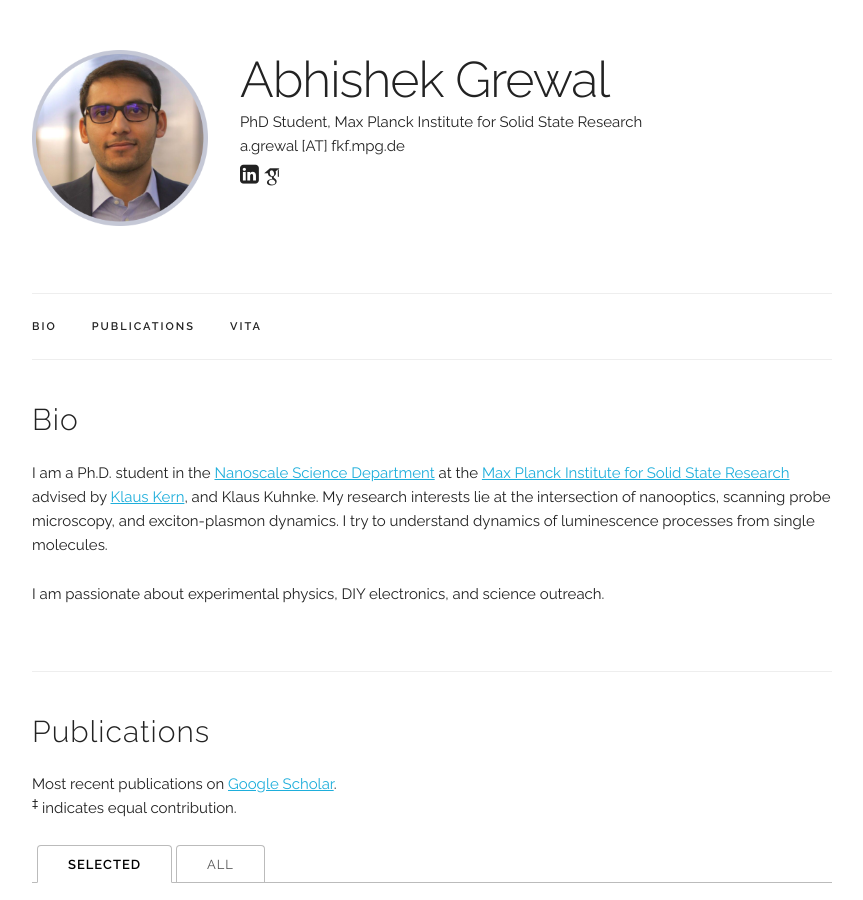
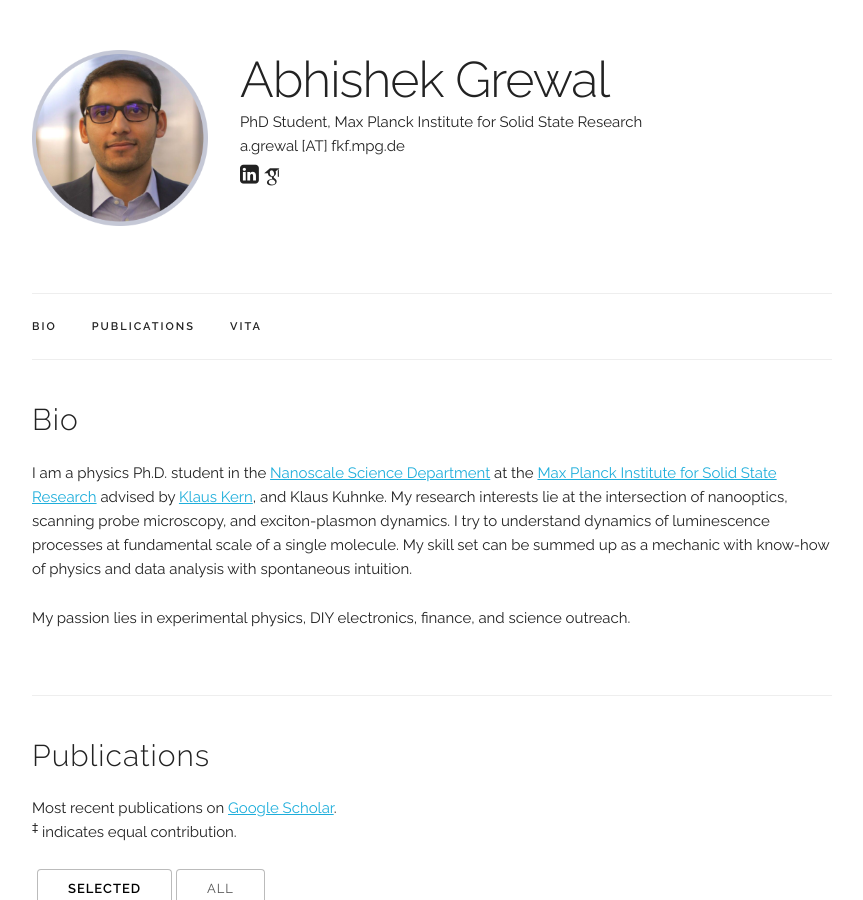
Before and after one commit to abhishekgrewal/abhishekgrewal.github.io, a Jekyll site: the page built from index.html, in a window 1280 px wide and 900 px high. Shown: the whole window, without its empty margins (208-1071 px from the left). Built offline with Jekyll 4.4.1, drawn with Linux system fonts in a browser that asks for light colours; some web fonts are replaced; some of the changed text lies outside the part shown.

Commit message:
Update index.html

```diff
--- a/index.html
+++ b/index.html
@@ -6,11 +6,11 @@
 <div class="docs-section" id="bio">
   <h4>Bio</h4>
   <p>
-  I am a Ph.D. student in the <a href="https://www.fkf.mpg.de/3732/40_Kern">Nanoscale Science Department</a> at the <a href="https://www.fkf.mpg.de/en">Max Planck Institute for Solid State Research</a> advised by <a href="https://www.fkf.mpg.de/84517/Prof_Dr_Klaus_Kern">Klaus Kern</a>, and Klaus Kuhnke.  My research interests lie at the intersection of nanooptics, scanning probe microscopy, and exciton-plasmon dynamics. I try to understand dynamics of luminescence processes from single molecules.
+    I am a physics Ph.D. student in the <a href="https://www.fkf.mpg.de/3732/40_Kern">Nanoscale Science Department</a> at the <a href="https://www.fkf.mpg.de/en">Max Planck Institute for Solid State Research</a> advised by <a href="https://www.fkf.mpg.de/84517/Prof_Dr_Klaus_Kern">Klaus Kern</a>, and Klaus Kuhnke.  My research interests lie at the intersection of nanooptics, scanning probe microscopy, and exciton-plasmon dynamics. I try to understand dynamics of luminescence processes at fundamental scale of a single molecule. My skill set can be summed up as a mechanic with know-how of physics and data analysis with spontaneous intuition.
   </p>
 
   <p>
-  I am passionate about experimental physics, DIY electronics, and science outreach.
+    My passion lies in experimental physics, DIY electronics, finance, and science outreach.
   </p>
 </div>
 
```
Also changed, not shown: other parts of index.html (+1 -1 lines).
